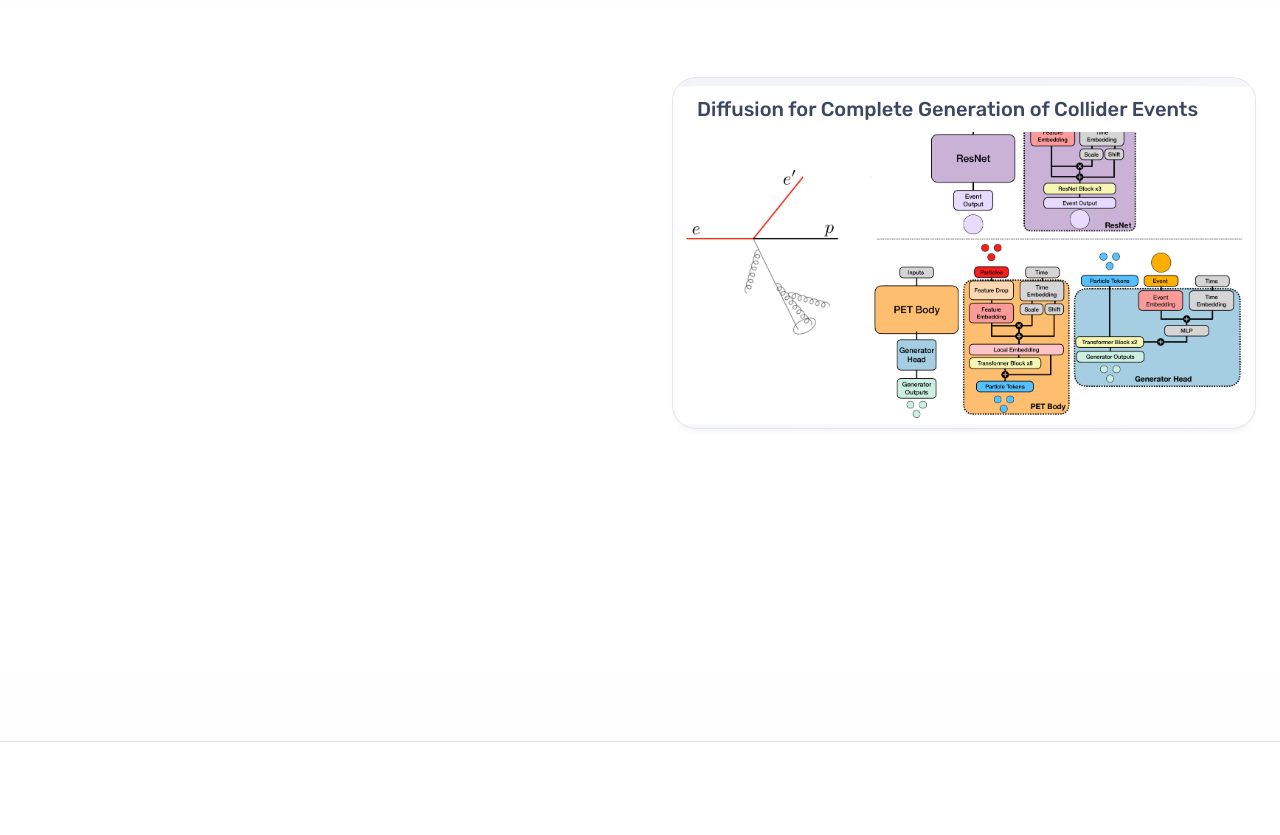
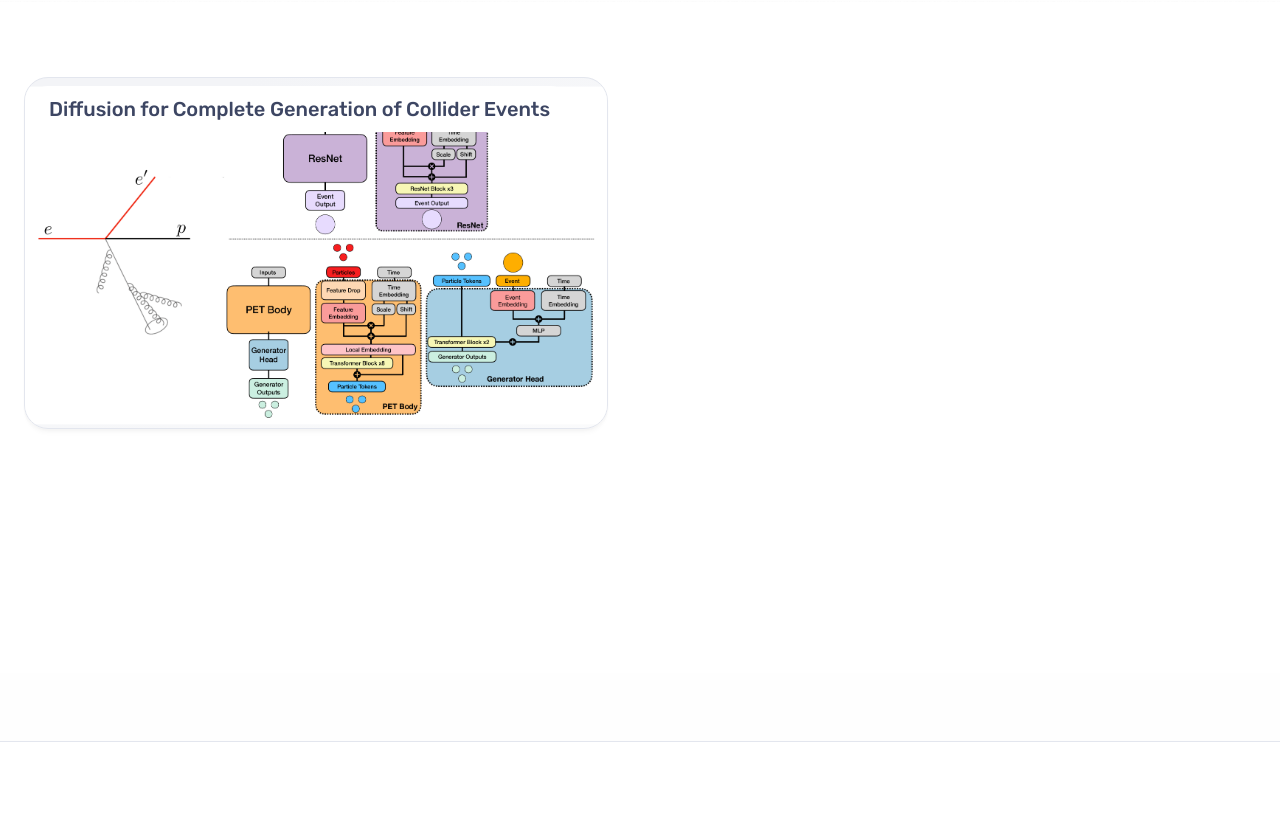
Before and after one commit to ftoralesacosta/ftoralesacosta.github.io, an Astro site: page / in a window 1280 px wide. Shown: the part 2750-3585 px from the top of the page. Built offline with nearby package versions, Linux system fonts and the light colour scheme; Astro itself is replaced by a stand-in of ours.

```diff
--- a/src/components/Grid.astro
+++ b/src/components/Grid.astro
@@ -40,16 +40,19 @@
 			padding-bottom: var(--row-offset);
 		}
 
-		/* Shift first item in each row vertically to create staggered effect. */
-		.grid.offset > :global(:nth-child(odd)) {
+        /* Shift the second item in each row (the right column) down to create the stagger. */
+        .grid.offset > :global(:nth-child(even)) {
             transform: translateY(var(--row-offset));
-		}
+        }		/* /1* Shift first item in each row vertically to create staggered effect. *1/ */
+        /* .grid.offset > :global(:nth-child(odd)) { */
+        /* 	transform: translateY(var(--row-offset)); */
+        /* } */
 
-		/* If last row contains only one item, display it in the second column. */
-		.grid.offset > :global(:last-child:nth-child(odd)) {
-			grid-column: 2 / 3;
-			transform: none;
-		}
+        /* /1* If last row contains only one item, display it in the second column. *1/ */
+        /* .grid.offset > :global(:last-child:nth-child(odd)) { */
+        /* 	grid-column: 2 / 3; */
+        /* 	transform: none; */
+        /* } */
 
         .grid.small {
             display: flex;
```
Lines whose indentation alone changed are shown as unchanged.
